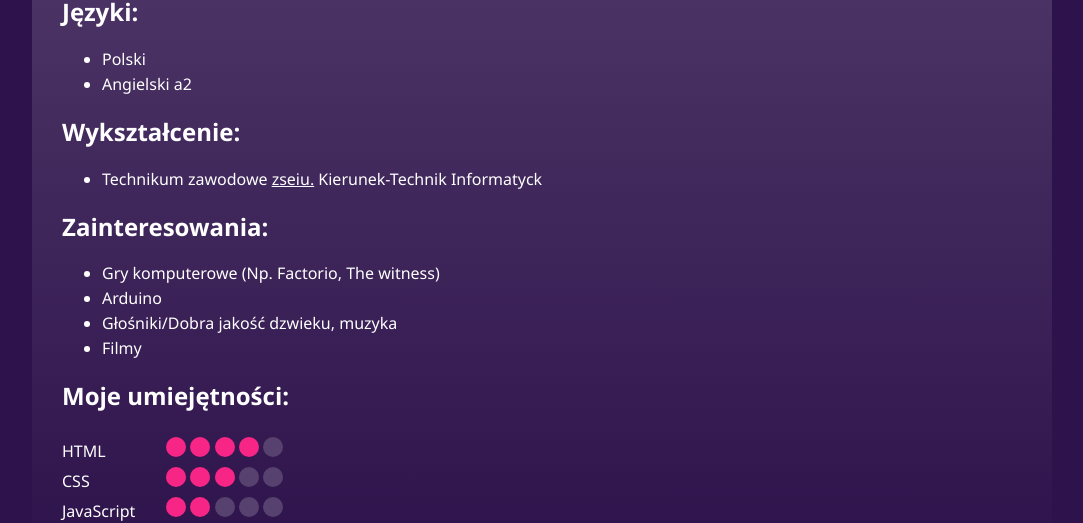
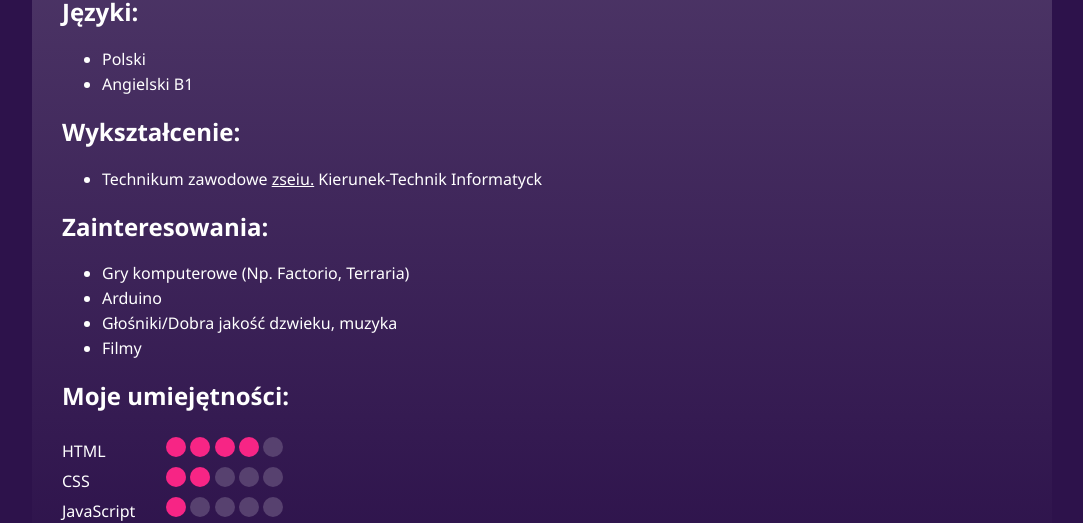
Before and after one commit to moodyplay/Programing, a plain HTML site: page Programing/Pat's CV/index.html in a window 1280 px wide. Shown: the part 282-805 px from the top of the page, without its empty margins (98-1181 px from the left). Drawn offline with Linux system fonts and the light colour scheme.

Commit message:
some changes

```diff
--- a/Programing/Pat's CV/index.html
+++ b/Programing/Pat's CV/index.html
@@ -28,7 +28,7 @@
     <h1>Języki:</h1>
       <ul>
         <li>Polski</li>
-        <li>Angielski a2</li>
+        <li>Angielski B1</li>
       </ul>
     </section>
     <section>
@@ -40,7 +40,7 @@
     <section>
       <h1>Zainteresowania:</h1>
       <ul>
-        <li>Gry komputerowe (Np. Factorio, The witness)</li>
+        <li>Gry komputerowe (Np. Factorio, Terraria)</li>
         <li>Arduino</li>
         <li>Głośniki/Dobra jakość dzwieku, muzyka</li>
         <li>Filmy</li>
@@ -64,7 +64,7 @@
             <span id="what">CSS</span>
             <div class="fill dot"></div>
             <div class="fill dot"></div>
-            <div class="fill dot"></div>
+            <div class="dot"></div>
             <div class="dot"></div>
             <div class="dot"></div>
           </div>
@@ -73,7 +73,7 @@
           <div class="skill-level">
             <span id="what">JavaScript</span>
             <div class="fill dot"></div>
-            <div class="fill dot"></div>
+            <div class="dot"></div>
             <div class="dot"></div>
             <div class="dot"></div>
             <div class="dot"></div>
```
